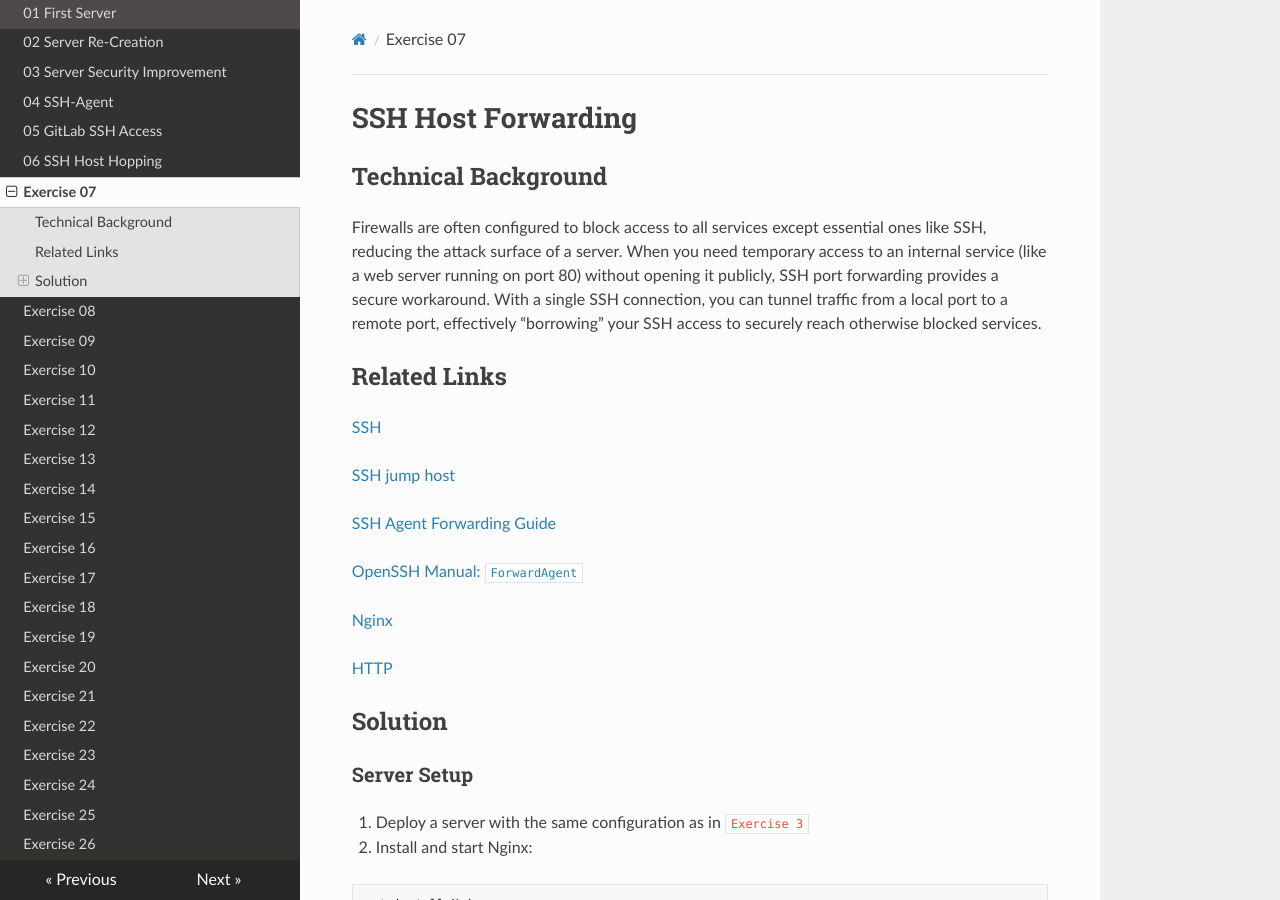
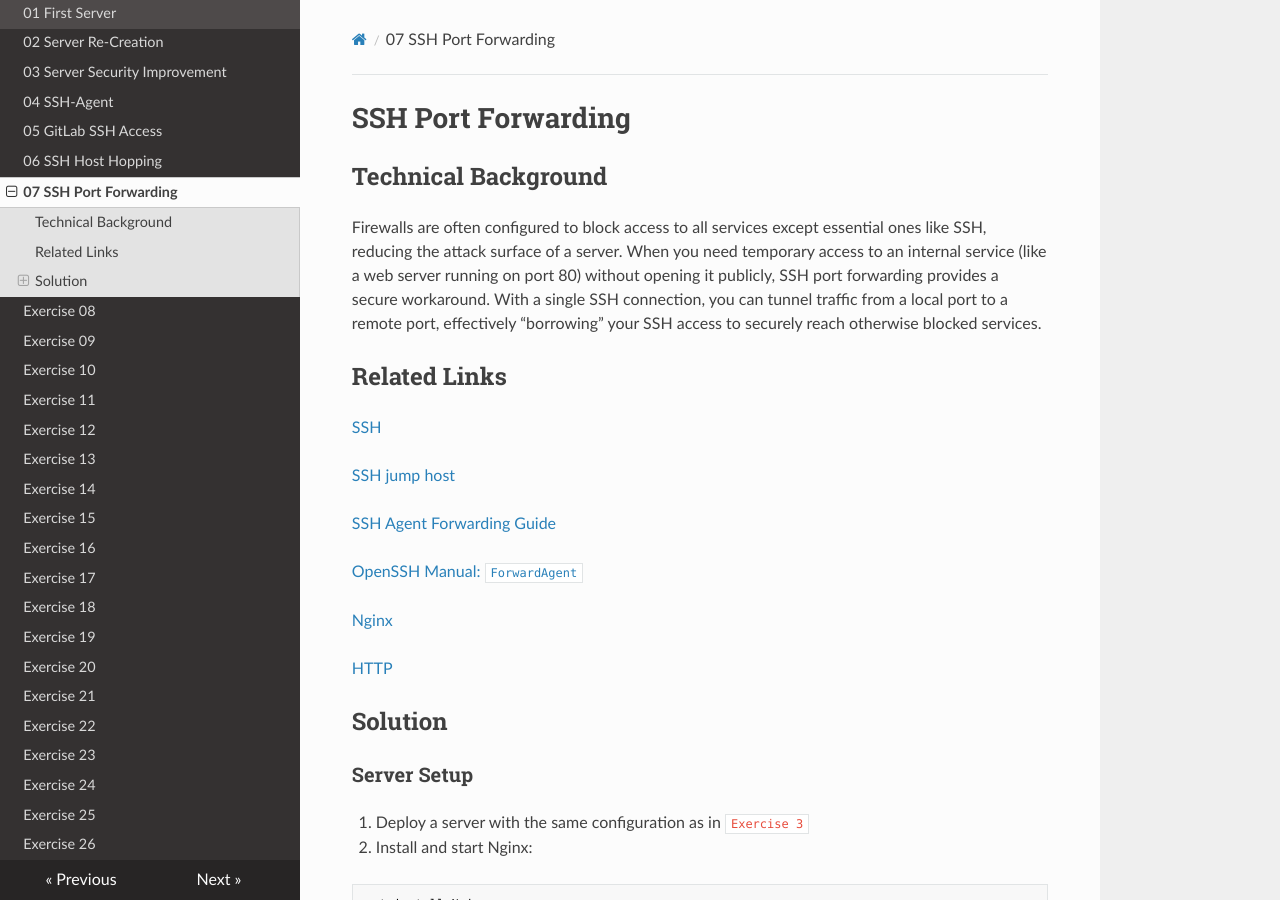
Before and after one commit to velveneer/SDI-Final, an MkDocs documentation site: the page built from src/exercises/exercise-07/docs/documentation-07.md, in a window 1280 px wide and 900 px high. Built offline with MkDocs 1.6.1, drawn with Linux system fonts in a browser that asks for light colours; nearby versions of some CDN libraries.

Commit message:
add SSH Port Forwarding documentation name fix

```diff
--- a/mkdocs.yml
+++ b/mkdocs.yml
@@ -27,7 +27,7 @@ nav:
   - 04 SSH-Agent: exercises/exercise-04/docs/documentation-04.md
   - 05 GitLab SSH Access: exercises/exercise-05/docs/documentation-05.md
   - 06 SSH Host Hopping: exercises/exercise-06/docs/documentation-06.md
-  - Exercise 07: exercises/exercise-07/docs/documentation-07.md
+  - 07 SSH Port Forwarding: exercises/exercise-07/docs/documentation-07.md
   - Exercise 08: exercises/exercise-08/docs/documentation-08.md
   - Exercise 09: exercises/exercise-09/docs/documentation-09.md
   - Exercise 10: exercises/exercise-10/docs/documentation-10.md
--- a/src/exercises/exercise-07/docs/documentation-07.md
+++ b/src/exercises/exercise-07/docs/documentation-07.md
@@ -1,4 +1,4 @@
-# SSH Host Forwarding
+# SSH Port Forwarding
 
 ## Technical Background
 
```
